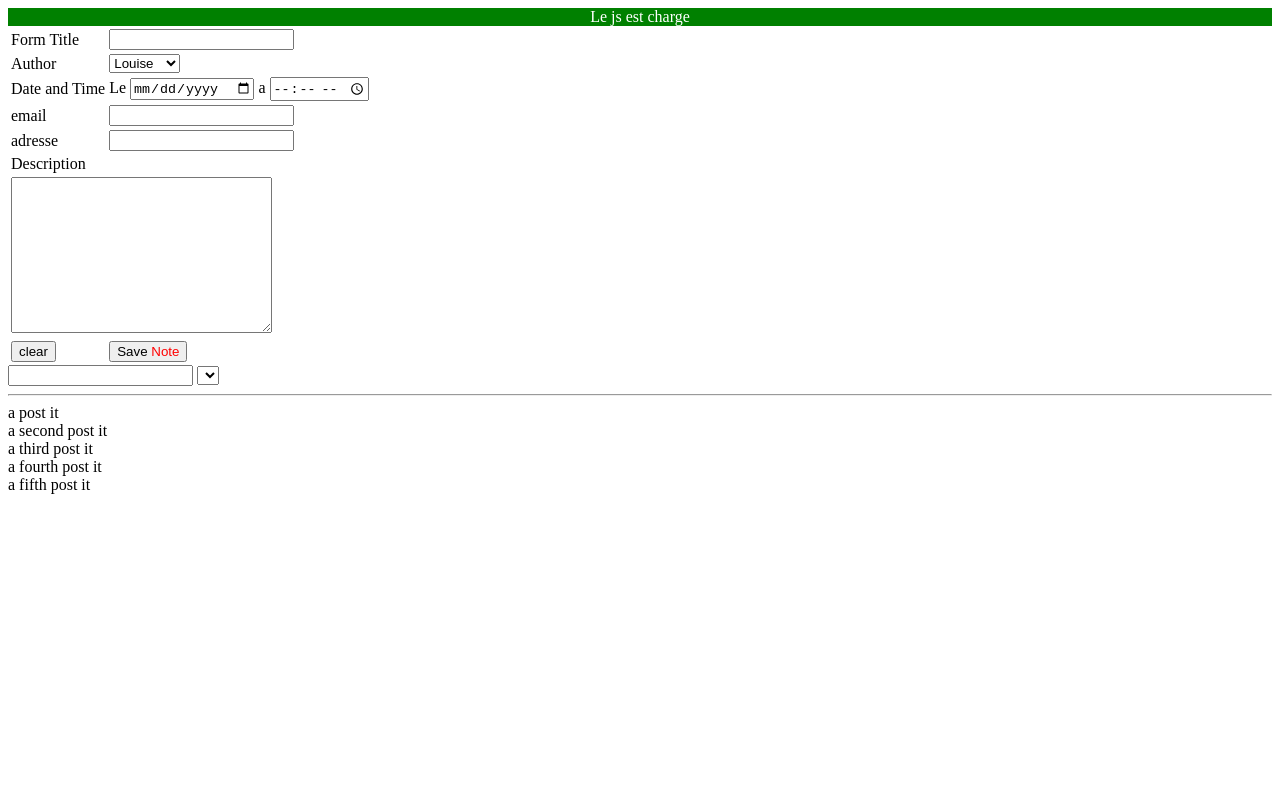
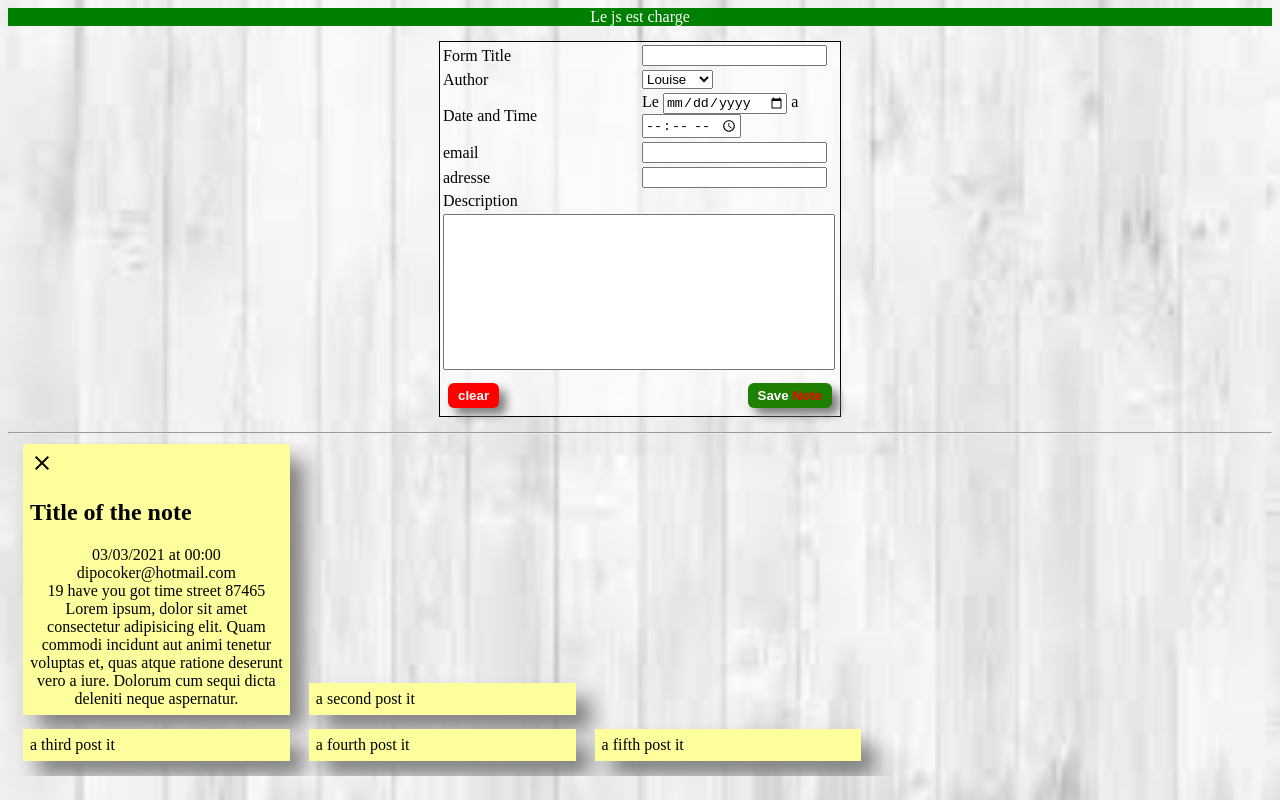
Before and after one commit to opidalo5/JavaScriptTraining2, a website: page index.html in a window 1280 px wide. Drawn offline with Linux system fonts and the light colour scheme.

Commit message:
interim commit - transparences, post its, buttons

```diff
--- a/index.html
+++ b/index.html
@@ -1,20 +1,24 @@
 <!DOCTYPE html>
 <html lang="en">
+
 <head>
     <meta charset="UTF-8">
     <meta http-equiv="X-UA-Compatible" content="IE=edge">
     <meta name="viewport" content="width=device-width, initial-scale=1.0">
     <title>My JS App</title>
+    <link rel="stylesheet" href="styles/styles.css" />
 </head>
+
 <body>
-    <div id="jsLoaded" style="background-color: red; color: white; text-align: center;">Le fichier JS de l'app est pas charge</div>
+    <div id="jsLoaded" style="background-color: red; color: white; text-align: center;">Le fichier JS de l'app est pas
+        charge</div>
     <div id="main-Content">
         <div id="formulaire-de-saisi">
             <form action="" method="GET" name="my-form">
                 <table>
                     <tr>
                         <td><label for="form-title">Form Title</label></td>
-                         <td><input type="text" name="form-title" id="form-title"/></td>
+                        <td><input type="text" name="form-title" id="form-title" /></td>
                     </tr>
                     <tr>
                         <td><label for="form-author">Author</label></td>
@@ -30,8 +34,8 @@
                     </tr>
                     <tr>
                         <td><label for="form-hour">Date and Time</label></td>
-                         <td>Le <input type="date" id=form-date"> a <input type="time"
-                            name="form-hour" id="form-hour" /></td>
+                        <td>Le <input type="date" id=form-date"> a <input type="time" name="form-hour" id="form-hour" />
+                        </td>
                     </tr>
                     <tr>
                         <td><label for="form-mail">email</label></td>
@@ -50,18 +54,27 @@
                         </td>
                     </tr>
                     <tr>
-                    <td><input type="reset" value="clear"></td>
-                    <td><button type="submit">Save <span style="color:red">Note</span> </button></td>
+                        <td><input class="btn btn-error" type="reset" value="clear"></td>
+                        <td class="align-right"><button class="btn btn-success" type="submit">Save <span
+                                    style="color:red">Note</span> </button></td>
                     </tr>
                 </table>
-                <input type="text" name="form-title" id="form-title"/>
-                <select></select>
             </form>
         </div>
-    <hr/>
+        <hr />
         <div id="post-it-liste">
-    <div class="post-it">a post it</div>
+            <div class="post-it">
+                <div class="container-close-img"><img src="images/iconfinder_ic_close_48px_352270.png" alt="close"></div>
+                <h2 class="post-it-titre">Title of the note</h2>
+                <div class="center post-it-date">03/03/2021 at 00:00</div>
+                <div class="center post-it-mail">dipocoker@hotmail.com</div>
+                <div class="center post-it-adresse">19 have you got time street 87465 </div>
+                <div class="center post-it-description">Lorem ipsum, dolor sit amet consectetur adipisicing elit. Quam commodi incidunt aut animi tenetur voluptas et, quas atque ratione deserunt vero a iure. Dolorum cum sequi dicta deleniti neque aspernatur.</div>
+            </div>
+
+
             <div class="post-it">a second post it</div>
+            <br>
             <div class="post-it">a third post it</div>
             <div class="post-it">a fourth post it</div>
             <div class="post-it">a fifth post it</div>
@@ -69,4 +82,5 @@
     </div>
     <script src="js/index.js"></script>
 </body>
+
 </html>
--- /dev/null
+++ b/styles/styles.css
@@ -0,0 +1,86 @@
+body {
+    background-image: url(../images/background.jpg);
+    background-size: 100% 100%;
+    height: 98vh;
+}
+
+#formulaire-de-saisi {
+    width: 400px;
+    margin-left: auto;
+    margin-right: auto;
+    /* border specs */
+    border: 1px solid black;
+    margin-top: 15px;
+    margin-bottom: 15px;
+    background-color: hsla(0, 0%, 100%, 0.6);
+}
+
+#formulaire-de-saisi table {
+    width: 100%;
+}
+
+#formulaire-de-saisi td {
+    width: 50%;
+}
+
+#formulaire-de-saisi textarea {
+    width: 98%;
+    resize: none;
+}
+
+.align-right {
+    text-align: right;
+}
+
+.btn {
+    padding: 5px 10px;
+    border: none;
+    border-radius: 6px;
+    font-weight: 700px;
+    font-weight: 700;
+    margin: 5px;
+    box-shadow: 7px 7px 10px grey;
+}
+
+.btn:hover{
+    box-shadow: 7px 7px 20px grey;
+}
+
+.btn-success {
+    background-color: rgb(30, 128, 0);
+    color: white;
+}
+
+.btn-error {
+    background-color: red;
+    color: white;
+}
+
+#post-it-liste{
+    align-content: center;
+    height: calc(98vh - 450px);
+    overflow-y: scroll;
+    overflow-x: auto;
+}
+
+.post-it{
+    border: 1px;
+    width: 20%;
+    min-width: 150px;
+    margin-left: 15px;
+    margin-bottom: 10px;
+    background-color: #feff9c;
+    display: inline-block;
+    box-shadow: 15px 15px 20px grey;
+    padding: 7px;
+    overflow-x: auto;
+
+}
+.post-it:hover{
+    box-shadow: 7px 7px 20px grey;
+    background-color: #737505;
+}
+
+.center{
+    text-align: center;
+}
```
Also changed, not shown: Images/background.jpg (added), Images/iconfinder_ic_close_48px_352270.png (added). Lines whose indentation alone changed are shown as unchanged.
